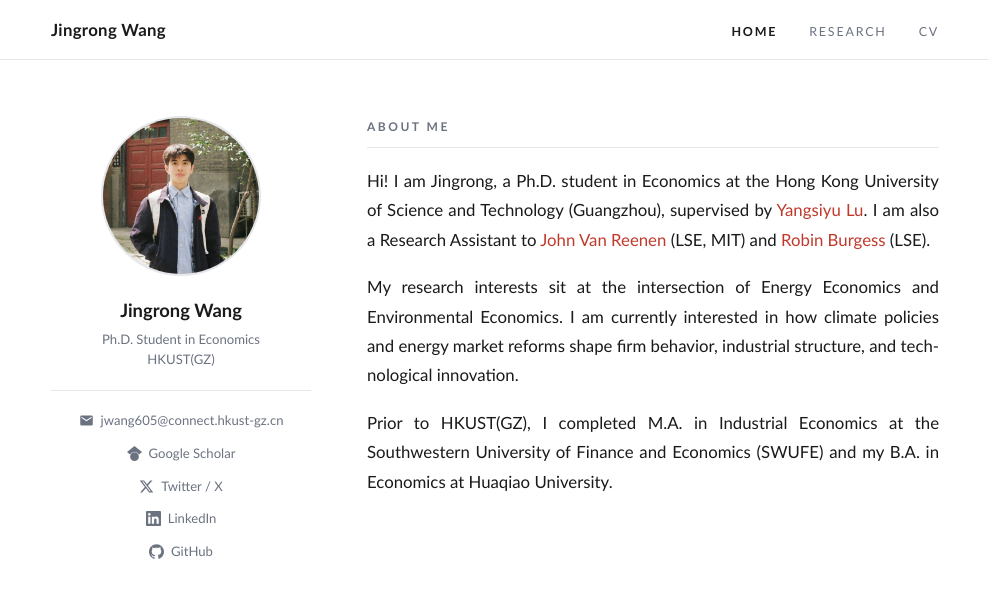
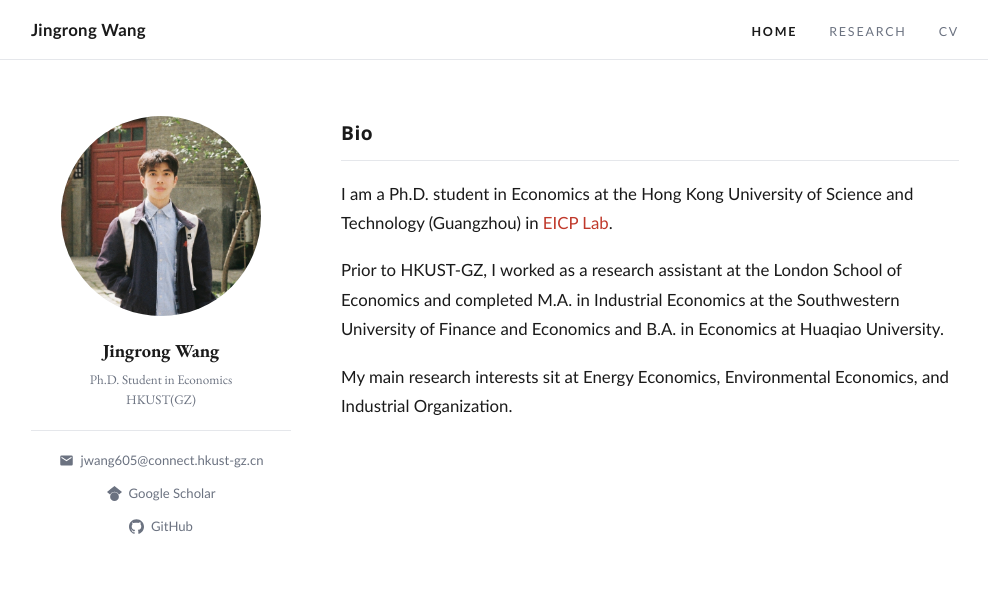
Before and after one commit to keiyouchan/keiyouchan.github.io, a plain HTML site: page index.html in a window 1280 px wide. Shown: the whole page, without its empty margins (145-1133 px from the left). Drawn offline with nearby package versions, Linux system fonts and the light colour scheme; a web font is replaced by a local one.

Commit message:
Update homepage content and styling

```diff
--- a/index.html
+++ b/index.html
@@ -57,21 +57,7 @@
           <a href="#" target="_blank">Google Scholar</a>
         </li>
 
-        <!-- Twitter / X -->
-        <li>
-          <svg class="contact-icon" viewBox="0 0 24 24" xmlns="http://www.w3.org/2000/svg">
-            <path d="M18.244 2.25h3.308l-7.227 8.26 8.502 11.24H16.17l-5.214-6.817L4.99 21.75H1.68l7.73-8.835L1.254 2.25H8.08l4.713 6.231zm-1.161 17.52h1.833L7.084 4.126H5.117z"/>
-          </svg>
-          <a href="#" target="_blank">Twitter / X</a>
-        </li>
 
-        <!-- LinkedIn -->
-        <li>
-          <svg class="contact-icon" viewBox="0 0 24 24" xmlns="http://www.w3.org/2000/svg">
-            <path d="M20.447 20.452h-3.554v-5.569c0-1.328-.027-3.037-1.852-3.037-1.853 0-2.136 1.445-2.136 2.939v5.667H9.351V9h3.414v1.561h.046c.477-.9 1.637-1.85 3.37-1.85 3.601 0 4.267 2.37 4.267 5.455v6.286zM5.337 7.433a2.062 2.062 0 0 1-2.063-2.065 2.064 2.064 0 1 1 2.063 2.065zm1.782 13.019H3.555V9h3.564v11.452zM22.225 0H1.771C.792 0 0 .774 0 1.729v20.542C0 23.227.792 24 1.771 24h20.451C23.2 24 24 23.227 24 22.271V1.729C24 .774 23.2 0 22.222 0h.003z"/>
-          </svg>
-          <a href="#" target="_blank">LinkedIn</a>
-        </li>
 
         <!-- GitHub -->
         <li>
@@ -85,23 +71,18 @@
 
     <!-- Right: Bio -->
     <section class="bio-section">
-      <h2>About Me</h2>
+      <h2>Bio</h2>
 
       <p>
-        Hi! I am Jingrong, a Ph.D. student in Economics at the Hong Kong University of Science and Technology (Guangzhou),
-        supervised by <a href="https://www.yangsiyulu.com/">Yangsiyu Lu</a>. I am also a Research Assistant to
-        <a href="https://www.johnvanreenen.com/">John Van Reenen</a> (LSE, MIT) and
-        <a href="https://www.robinburgess.com/">Robin Burgess</a> (LSE).
+        I am a Ph.D. student in Economics at the Hong Kong University of Science and Technology (Guangzhou) in <a href=""https://eicp-lab.github.io/">EICP Lab</a>.
       </p>
 
-      <p>
-        My research interests sit at the intersection of Energy Economics and Environmental Economics.
-        I am currently interested in how climate policies and energy market reforms shape
-        firm behavior, industrial structure, and technological innovation.
-      </p>
 
       <!--
       <div class="interest-tags">
+          supervised by <a href="https://www.yangsiyulu.com/">Yangsiyu Lu</a>. I am also a Research Assistant to
+        <a href="https://www.johnvanreenen.com/">John Van Reenen</a> (LSE, MIT) and
+        <a href="https://www.robinburgess.com/">Robin Burgess</a> (LSE).
         <span class="tag">Energy Economics</span>
         <span class="tag">Environmental Policy</span>
         <span class="tag">Climate Change</span>
@@ -111,9 +92,12 @@
       </div>
       -->
       <p>
-        Prior to HKUST(GZ), I completed M.A. in Industrial Economics at the Southwestern University of Finance and Economics (SWUFE) and my B.A. in Economics at Huaqiao University.
+        Prior to HKUST-GZ, I worked as a research assistant at the London School of Economics and
+        completed M.A. in Industrial Economics at the Southwestern University of Finance and Economics and B.A. in Economics at Huaqiao University.
       </p>
-    </section>
+
+      <p>My main research interests sit at Energy Economics, Environmental Economics, and Industrial Organization. </p>
+
 
   </div>
 </main>
--- a/style.css
+++ b/style.css
@@ -1,3 +1,5 @@
+@import url('https://cdn.jsdelivr.net/gh/aaaakshat/cm-web-fonts@latest/fonts.css');
+@import url('https://fonts.googleapis.com/css2?family=EB+Garamond:ital,wght@0,400..800;1,400..800&display=swap');
 :root {
   --accent:       #c0392b;
   --accent-hover: #96281b;
@@ -13,7 +15,7 @@
 html { scroll-behavior: smooth; }
 
 body {
-  font-family: Optima, "Segoe UI", Arial, sans-serif;
+  font-family:  Optima, "Segoe UI", Arial, sans-serif;
   font-size: 16px;
   color: var(--text);
   background: var(--bg);
@@ -34,7 +36,7 @@ a:hover { text-decoration: underline; }
 }
 
 .topnav-inner {
-  max-width: 960px;
+  max-width: 1000px;
   margin: 0 auto;
   padding: 0 36px;
   height: 100%;
@@ -72,7 +74,7 @@ a:hover { text-decoration: underline; }
 
 /* ── Page Wrapper ── */
 .page-content {
-  max-width: 960px;
+  max-width: 1000px;
   margin: 0 auto;
   padding: 56px 36px 100px;
 }
@@ -83,7 +85,7 @@ a:hover { text-decoration: underline; }
 .home-grid {
   display: grid;
   grid-template-columns: 260px 1fr;
-  gap: 56px;
+  gap: 50px;
   align-items: start;
 }
 
@@ -93,12 +95,12 @@ a:hover { text-decoration: underline; }
 }
 
 .profile-photo-wrap {
-  width: 160px;
-  height: 160px;
+  width: 200px;
+  height: 200px;
   border-radius: 50%;
   overflow: hidden;
   margin: 0 auto 18px;
-  border: 2px solid var(--border);
+  border: 0px solid var(--border);
   background: #f3f4f6;
   display: flex;
   align-items: center;
@@ -113,7 +115,7 @@ a:hover { text-decoration: underline; }
 
 /* Initials placeholder shown when no photo */
 .photo-initials {
-  font-family: Optima, "Segoe UI", Arial, sans-serif;
+  font-family: "EB Garamond", Optima, "Segoe UI", Arial, sans-serif;
   font-size: 2.4rem;
   font-weight: 700;
   color: var(--accent);
@@ -122,7 +124,7 @@ a:hover { text-decoration: underline; }
 }
 
 .profile-name {
-  font-family: Optima, "Segoe UI", Arial, sans-serif;
+  font-family: "EB Garamond",Optima, "Segoe UI", Arial, sans-serif;
   font-size: 1.15rem;
   font-weight: 700;
   margin-bottom: 4px;
@@ -130,7 +132,7 @@ a:hover { text-decoration: underline; }
 }
 
 .profile-title {
-  font-family: Optima, "Segoe UI", Arial, sans-serif;
+  font-family: "EB Garamond", Optima, "Segoe UI", Arial, sans-serif;
   font-size: 0.82rem;
   color: var(--muted);
   line-height: 1.5;
@@ -178,22 +180,23 @@ a:hover { text-decoration: underline; }
 
 /* Bio section (right) */
 .bio-section h2 {
-  font-family: Optima, "Segoe UI", Arial, sans-serif;
-  font-size: 0.75rem;
-  letter-spacing: 2.5px;
-  text-transform: uppercase;
-  color: var(--muted);
-  font-weight: 600;
+  font-family: "Computer Modern Serif", "Segoe UI", Arial, sans-serif;
+  font-size: 1.2rem;
+  letter-spacing: 0.5px;
+  text-transform: capitalize;
+  color: var(#000000);
+  font-weight: 700;
   margin-bottom: 18px;
   padding-bottom: 10px;
   border-bottom: 1px solid var(--border);
 }
 
 .bio-section p {
+  font-family: "Computer Modern Serif", Optima, "Segoe UI", Arial, sans-serif;
   font-size: 1.05rem;
   color: var(--text);
   margin-bottom: 18px;
-  text-align: justify;
+  text-align: left;
   hyphens: auto;
   -webkit-hyphens: auto;
 }
@@ -225,15 +228,15 @@ a:hover { text-decoration: underline; }
    RESEARCH & CV SHARED
 ══════════════════════════════ */
 .section-heading {
-  font-family: Optima, "Segoe UI", Arial, sans-serif;
-  font-size: 0.75rem;
-  letter-spacing: 2.5px;
-  text-transform: uppercase;
-  color: var(--muted);
-  font-weight: 600;
-  margin: 48px 0 20px;
-  padding-bottom: 10px;
-  border-bottom: 1px solid var(--border);
+  font-family: "EB Garamond" , Optima, "Segoe UI", Arial, sans-serif;
+  font-size: 1.25rem;
+  letter-spacing: 0.3px;
+  text-transform: capitalize;
+  color: var(#000000);
+  font-weight: 500;
+  margin: 4px 0 20px;
+  padding-bottom: 1px;
+  border-bottom: 0px solid var(--border);
 }
 
 .section-heading:first-child { margin-top: 0; }
@@ -277,7 +280,7 @@ a:hover { text-decoration: underline; }
 .badge-review { background: #fef3cd; color: #92650a; border: 1px solid #f6c860; }
 .badge-rr     { background: #dbeafe; color: #1d4ed8; border: 1px solid #93c5fd; }
 .badge-wp     { background: #f3f4f6; color: #374151; border: 1px solid #d1d5db; }
-.badge-accepted { background: #dcfce7; color: #166534; border: 1px solid #86efac; }
+.badge-accepted { background: #dcfce7; color: #166534; border: 0px solid #86efac; }
 .badge-resubmit { background: #fef3cd; color: #92650a; border: 1px solid #f6c860; }
 
 /* ── CV Items ── */
@@ -304,7 +307,7 @@ a:hover { text-decoration: underline; }
 }
 
 .cv-year {
-  font-family: Optima, "Segoe UI", Arial, sans-serif;
+  font-family: "EB Garamond", Optima, "Segoe UI", Arial, sans-serif;
   font-size: 0.82rem;
   color: var(--muted);
   white-space: nowrap;
```
Also changed, not shown: research.html (+1 -3 lines).
